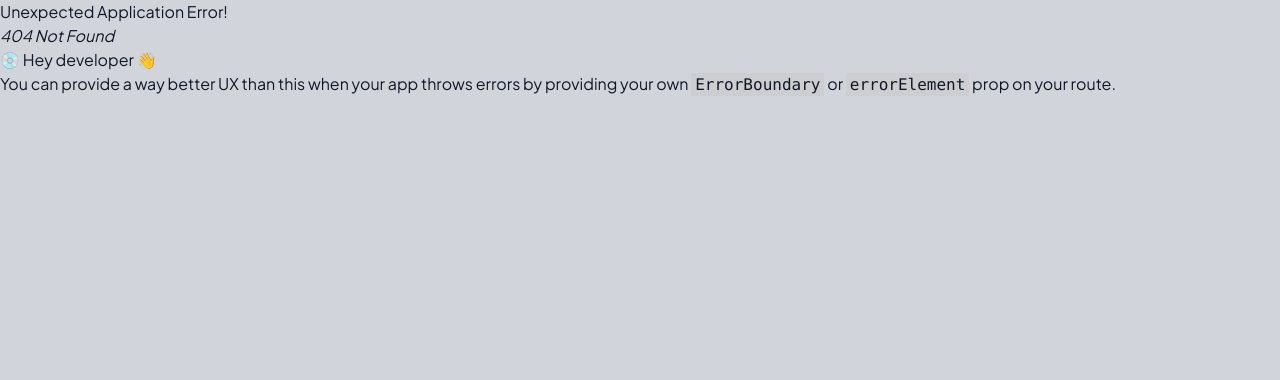
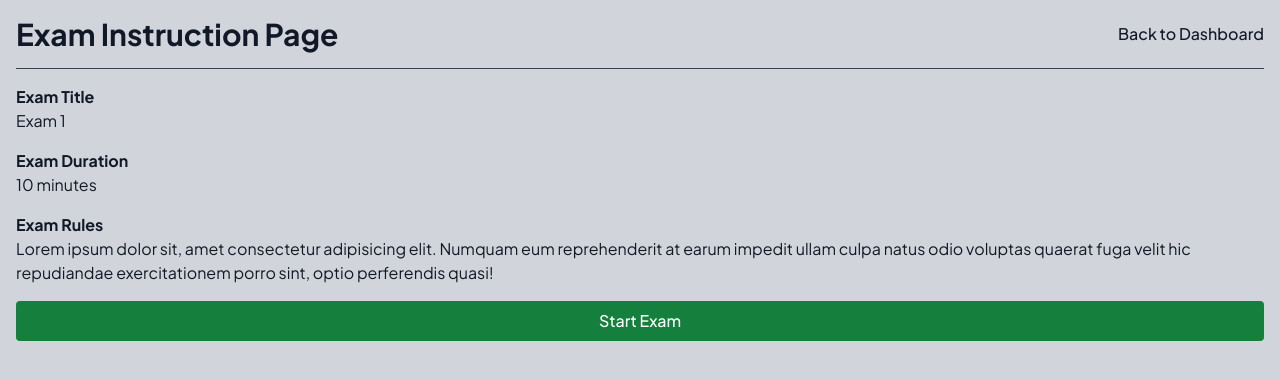
Before and after one commit to hendraaagil/react-online-exam, a React (Vite) app: page /exam/1 in a window 1280 px wide. Before the commit this address had no page. Shown: the top 380 px of the page. Built offline with nearby package versions, Linux system fonts and the light colour scheme; sample sign-in values are in the browser's storage.

Commit message:
feat: add exam instruction page

```diff
--- /dev/null
+++ b/src/_data/exams.ts
@@ -0,0 +1,44 @@
+export interface Exam {
+  id: number
+  name: string
+  duration: number
+  rules: string
+}
+
+export const exams: Exam[] = [
+  {
+    id: 1,
+    name: 'Exam 1',
+    duration: 10,
+    rules:
+      'Lorem ipsum dolor sit, amet consectetur adipisicing elit. Numquam eum reprehenderit at earum impedit ullam culpa natus odio voluptas quaerat fuga velit hic repudiandae exercitationem porro sint, optio perferendis quasi!',
+  },
+  {
+    id: 2,
+    name: 'Exam 2',
+    duration: 10,
+    rules:
+      'Lorem ipsum dolor sit, amet consectetur adipisicing elit. Numquam eum reprehenderit at earum impedit ullam culpa natus odio voluptas quaerat fuga velit hic repudiandae exercitationem porro sint, optio perferendis quasi!',
+  },
+  {
+    id: 3,
+    name: 'Exam 3',
+    duration: 10,
+    rules:
+      'Lorem ipsum dolor sit, amet consectetur adipisicing elit. Numquam eum reprehenderit at earum impedit ullam culpa natus odio voluptas quaerat fuga velit hic repudiandae exercitationem porro sint, optio perferendis quasi!',
+  },
+  {
+    id: 4,
+    name: 'Exam 4',
+    duration: 10,
+    rules:
+      'Lorem ipsum dolor sit, amet consectetur adipisicing elit. Numquam eum reprehenderit at earum impedit ullam culpa natus odio voluptas quaerat fuga velit hic repudiandae exercitationem porro sint, optio perferendis quasi!',
+  },
+  {
+    id: 5,
+    name: 'Exam 5',
+    duration: 10,
+    rules:
+      'Lorem ipsum dolor sit, amet consectetur adipisicing elit. Numquam eum reprehenderit at earum impedit ullam culpa natus odio voluptas quaerat fuga velit hic repudiandae exercitationem porro sint, optio perferendis quasi!',
+  },
+]
--- a/src/components/dashboard/navigation.tsx
+++ b/src/components/dashboard/navigation.tsx
@@ -16,7 +16,7 @@ const menus = [
 ]
 
 export const Navigation = () => (
-  <nav className="w-64 py-4">
+  <nav className="basis-1/4 py-4">
     <ul className="space-y-2">
       {menus.map((menu) => (
         <li key={menu.label} className="font-medium">
--- a/src/components/ui/button.tsx
+++ b/src/components/ui/button.tsx
@@ -1,3 +1,4 @@
+import clsx from 'clsx'
 import { tv, type VariantProps } from 'tailwind-variants'
 
 const styles = tv({
@@ -24,10 +25,11 @@ type ButtonProps = React.ButtonHTMLAttributes<HTMLButtonElement> & {
 export const Button = ({
   color,
   children,
+  className,
   ...rest
 }: ButtonProps & ButtonVariants) => {
   return (
-    <button {...rest} className={styles({ color: color })}>
+    <button {...rest} className={clsx(styles({ color: color }), className)}>
       {children}
     </button>
   )
--- a/src/pages/dashboard/exams.tsx
+++ b/src/pages/dashboard/exams.tsx
@@ -1,9 +1,36 @@
+import { Timer } from 'lucide-react'
+import { Link, useRouteLoaderData } from 'react-router-dom'
+
+import { Exam } from '@/_data/exams'
 import { Heading } from '@/components/ui'
 
 export const Exams = () => {
+  const { exams } = useRouteLoaderData('exams') as {
+    exams: Omit<Exam, 'rules'>[]
+  }
+
   return (
-    <div className="px-2 py-4">
+    <div className="basis-3/4 space-y-4 px-2 py-4">
       <Heading>Exam List</Heading>
+      <ul className="space-y-2">
+        {exams.map((exam) => (
+          <li key={exam.id}>
+            <Link
+              to={`/exam/${exam.id}`}
+              className="flex items-end justify-between rounded border border-gray-400 p-4 transition-colors hover:bg-gray-400"
+            >
+              <div className="space-y-2">
+                <Heading size="h3">{exam.name}</Heading>
+                <div className="flex items-center space-x-1">
+                  <Timer />
+                  <p>{exam.duration} mins</p>
+                </div>
+              </div>
+              <p className="font-medium hover:underline">Click to start exam</p>
+            </Link>
+          </li>
+        ))}
+      </ul>
     </div>
   )
 }
--- /dev/null
+++ b/src/pages/exam/exam-instruction.tsx
@@ -0,0 +1,43 @@
+import { Form, Link, useRouteLoaderData } from 'react-router-dom'
+
+import { Exam } from '@/_data/exams'
+import { Button, Container, Heading } from '@/components/ui'
+
+export const ExamInstruction = () => {
+  const { exam } = useRouteLoaderData('exam') as {
+    exam: Exam
+  }
+
+  return (
+    <Container>
+      <header className="flex items-center justify-between border-b border-gray-700 py-4">
+        <div className="flex items-center space-x-2">
+          <Heading>Exam Instruction Page</Heading>
+        </div>
+        <Link to="/dashboard" className="font-medium hover:underline">
+          Back to Dashboard
+        </Link>
+      </header>
+
+      <main className="w-full space-y-4 py-4">
+        <div>
+          <p className="font-bold">Exam Title</p>
+          <p>{exam.name}</p>
+        </div>
+        <div>
+          <p className="font-bold">Exam Duration</p>
+          <p>{exam.duration} minutes</p>
+        </div>
+        <div>
+          <p className="font-bold">Exam Rules</p>
+          <p>{exam.rules}</p>
+        </div>
+        <Form method="post" replace>
+          <Button type="submit" color="green" className="w-full">
+            Start Exam
+          </Button>
+        </Form>
+      </main>
+    </Container>
+  )
+}
--- /dev/null
+++ b/src/pages/exam/index.ts
@@ -0,0 +1 @@
+export * from './exam-instruction'
--- /dev/null
+++ b/src/providers/exam.ts
@@ -0,0 +1,19 @@
+import { Exam, exams } from '@/_data/exams'
+
+export interface ExamProvider {
+  getExams(): Omit<Exam, 'rules'>[]
+  getExamById(id: number): Exam | undefined
+}
+
+export const examProvider: ExamProvider = {
+  getExams: () => {
+    return exams.map((exam) => ({
+      id: exam.id,
+      name: exam.name,
+      duration: exam.duration,
+    }))
+  },
+  getExamById: (id: number) => {
+    return exams.find((exam) => exam.id === id)
+  },
+}
--- a/src/routes/index.tsx
+++ b/src/routes/index.tsx
@@ -1,9 +1,12 @@
 import { Navigate, createBrowserRouter, redirect } from 'react-router-dom'
 
 import { Dashboard, Exams, Profile } from '@/pages/dashboard'
+import { ExamInstruction } from '@/pages/exam'
 import { LoginPage } from '@/pages/login'
+
 import { loginAction, loginLoader, protectedLoader } from '@/libs/auth'
 import { authProvider } from '@/providers/auth'
+import { examProvider } from '@/providers/exam'
 
 export const router = createBrowserRouter([
   {
@@ -28,15 +31,39 @@ export const router = createBrowserRouter([
     loader: protectedLoader,
     children: [
       {
+        id: 'exams',
         index: true,
         element: <Exams />,
-        // loader: () => {
-        //   return authProvider.getExams()
-        // }
+        loader: () => {
+          return { exams: examProvider.getExams() }
+        },
       },
       {
         path: 'profile',
         element: <Profile />,
+      },
+    ],
+  },
+  {
+    path: 'exam',
+    loader: protectedLoader,
+    children: [
+      {
+        index: true,
+        element: <Navigate to="/dashboard" replace />,
+      },
+      {
+        id: 'exam',
+        path: ':examId',
+        element: <ExamInstruction />,
+        loader: ({ params }) => {
+          const exam = examProvider.getExamById(Number(params.examId as string))
+          if (!exam) {
+            return redirect('/dashboard')
+          }
+
+          return { exam: exam }
+        },
       },
     ],
   },
```
